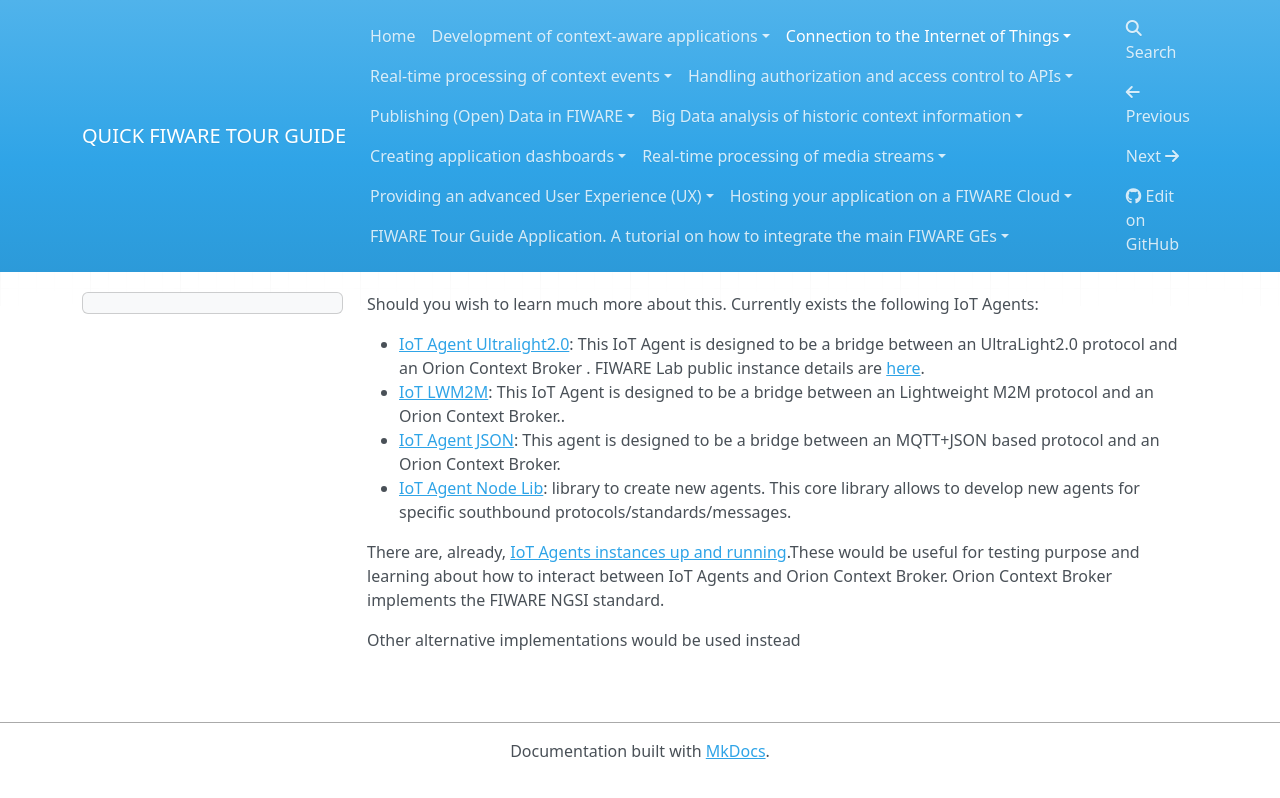
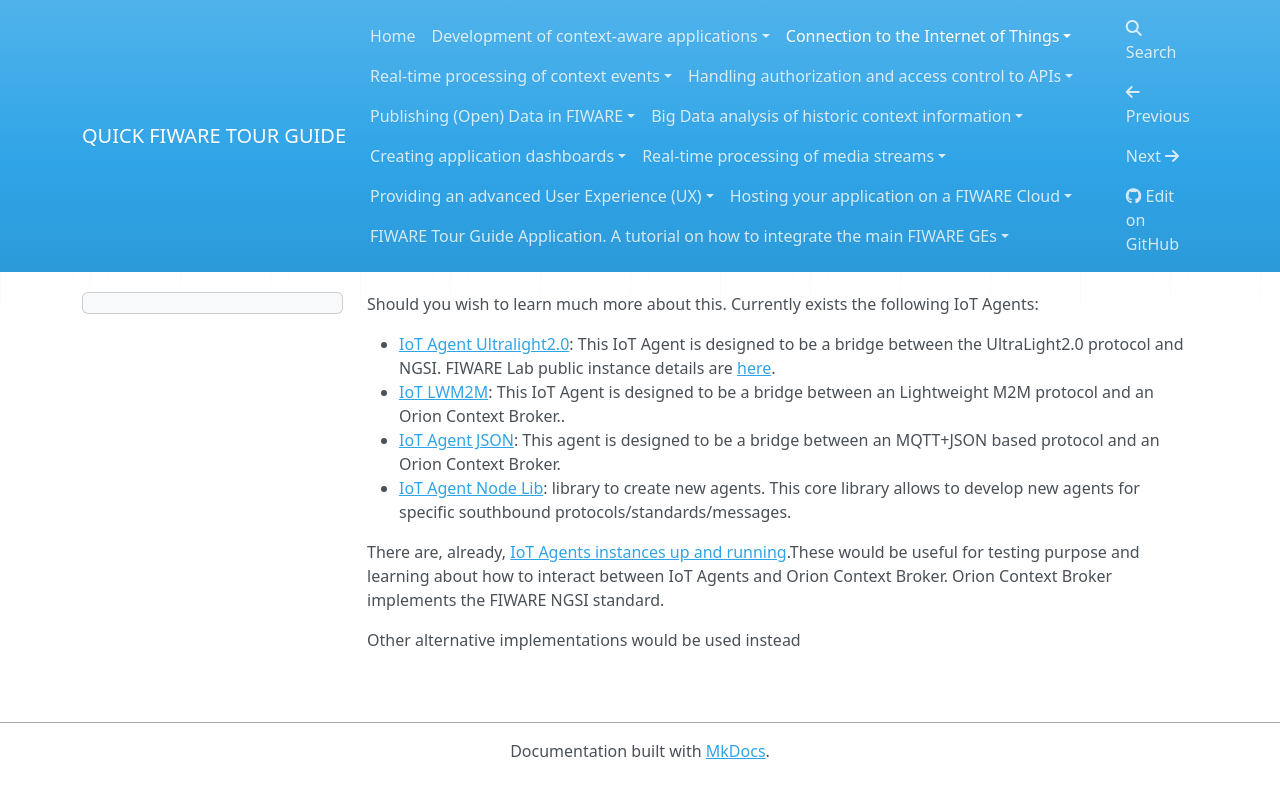
Before and after one commit to FIWARE-Ops/docs.TourGuide, an MkDocs documentation site: the page built from doc/connection-to-the-internet-of-things/deep-dive.md, in a window 1280 px wide. Shown: the top 798 px of the page. Built offline with MkDocs 1.6.1, drawn with Linux system fonts in a browser that asks for light colours; nearby versions of some CDN libraries; comment, search, counter and statistics services are not loaded; old or Windows-style settings are respelled for this version of MkDocs.

Commit message:
Update deep-dive.md

```diff
--- a/doc/connection-to-the-internet-of-things/deep-dive.md
+++ b/doc/connection-to-the-internet-of-things/deep-dive.md
@@ -1,6 +1,6 @@
 Should you wish to learn much more about this. Currently exists the following IoT Agents:
 
-- [IoT Agent Ultralight2.0](https://github.com/Fiware/iot.IoTagent-UL): This IoT Agent is designed to be a bridge between an UltraLight2.0 protocol and an Orion Context Broker . FIWARE Lab public instance details are [here](https://catalogue.fiware.org/enablers/backend-device-management-idas/instances).
+- [IoT Agent Ultralight2.0](https://github.com/Fiware/iot.IoTagent-UL): This IoT Agent is designed to be a bridge between the UltraLight2.0 protocol and NGSI. FIWARE Lab public instance details are [here](https://catalogue.fiware.org/enablers/backend-device-management-idas/instances).
 - [IoT LWM2M](https://github.com/Fiware/iot.IoTagent-LWM2M): This IoT Agent is designed to be a bridge between an Lightweight M2M protocol and an Orion Context Broker..
 - [IoT Agent JSON](https://github.com/Fiware/iot.IoTagent-JSON): This agent is designed to be a bridge between an MQTT+JSON based protocol and an Orion Context Broker.
 - [IoT Agent Node Lib](https://github.com/Fiware/iot.IoTagent-node-lib): library to create new agents. This core library allows to develop new agents for specific southbound protocols/standards/messages.
```
